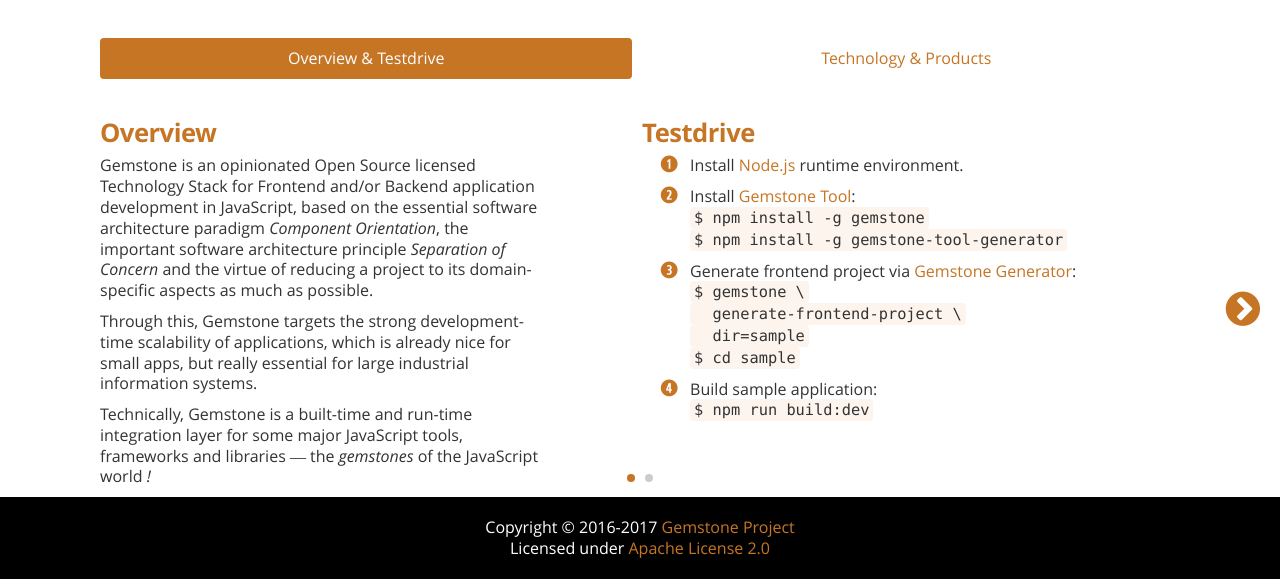
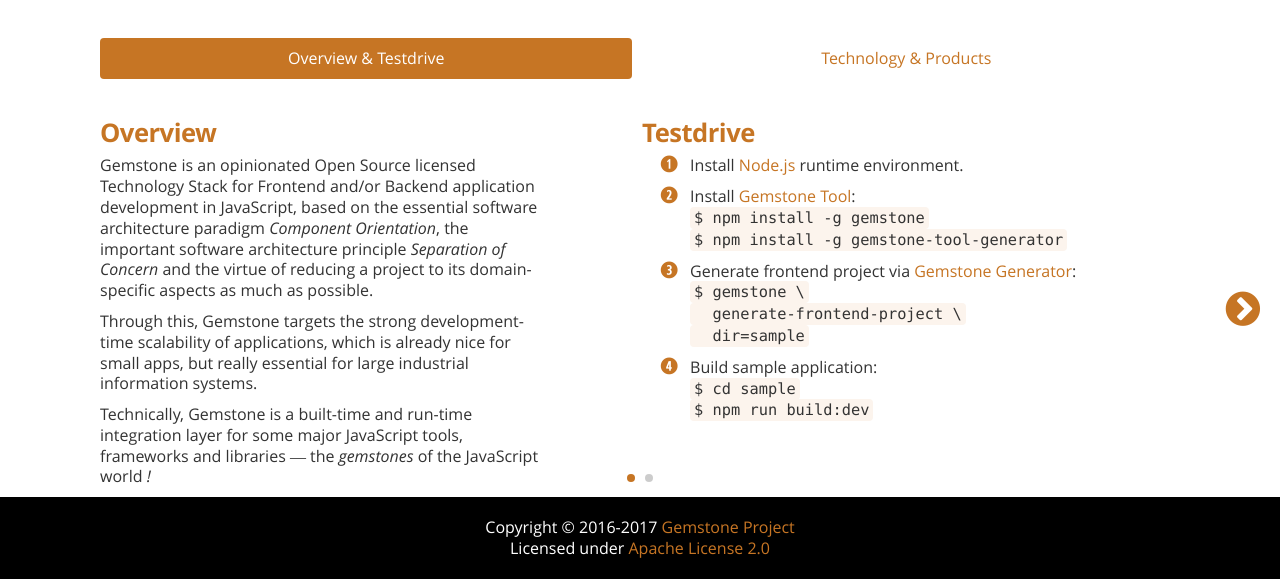
Before and after one commit to gemstonejs/gemstone-website, a website: page index.html in a window 1280 px wide. Shown: the part 414-993 px from the top of the page. Drawn offline with Linux system fonts and the light colour scheme.

Commit message:
final cleanup

```diff
--- a/index.html
+++ b/index.html
@@ -88,13 +88,13 @@
                                             Generate frontend project via <a href="http://www.npmjs.com/package/gemstone-tool-generator">Gemstone Generator</a>:<br/>
                                             <code class="swiper-no-swiping">$ gemstone \</code><br/>
                                             <code class="swiper-no-swiping">&nbsp;&nbsp;generate-frontend-project \</code><br/>
-                                            <code class="swiper-no-swiping">&nbsp;&nbsp;dir=sample</code><br/>
-                                            <code class="swiper-no-swiping">$ cd sample</code><br/>
+                                            <code class="swiper-no-swiping">&nbsp;&nbsp;dir=sample</code>
                                             <p/>
                                         </li>
                                         <li class="cn-4-i">
                                             Build sample application:<br/>
-                                            <code class="swiper-no-swiping">$ npm run build:dev</code><br/>
+                                            <code class="swiper-no-swiping">$ cd sample</code><br/>
+                                            <code class="swiper-no-swiping">$ npm run build:dev</code>
                                             <p/>
                                         </li>
                                         <!--
```
